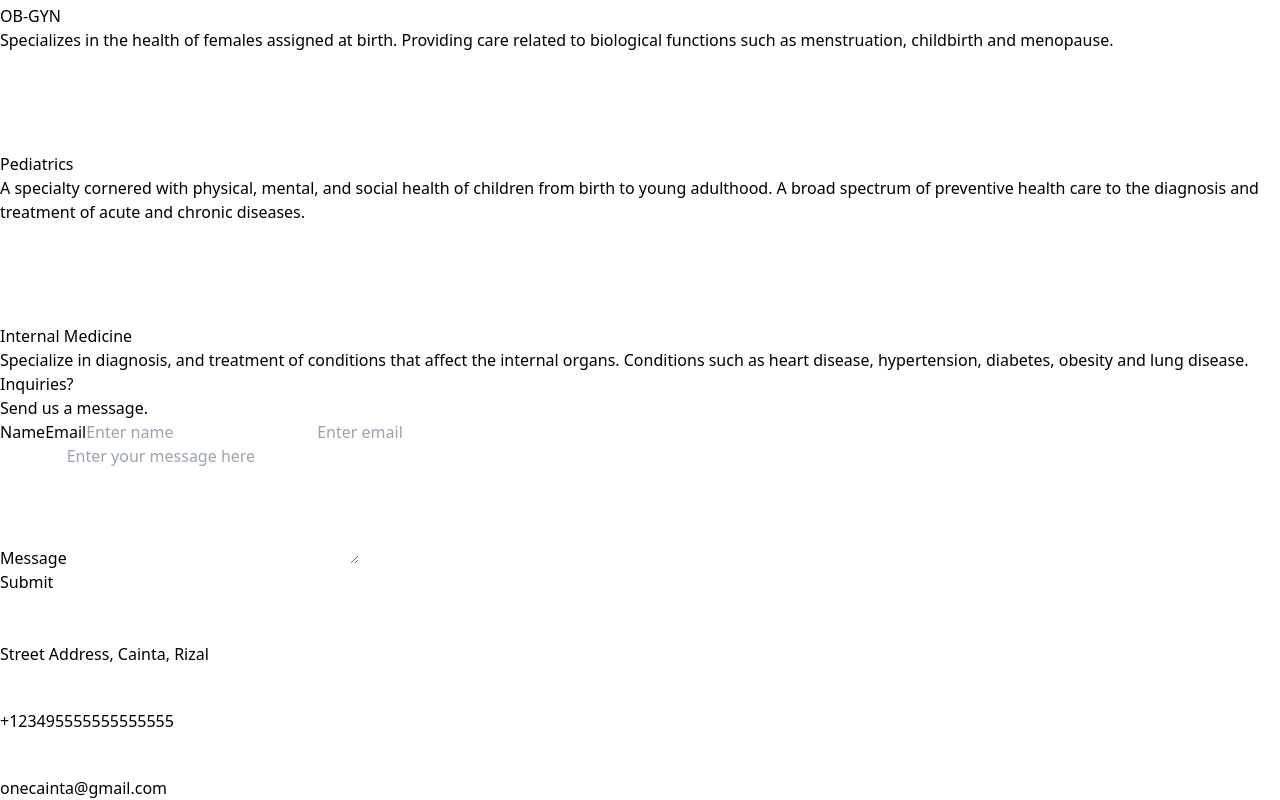
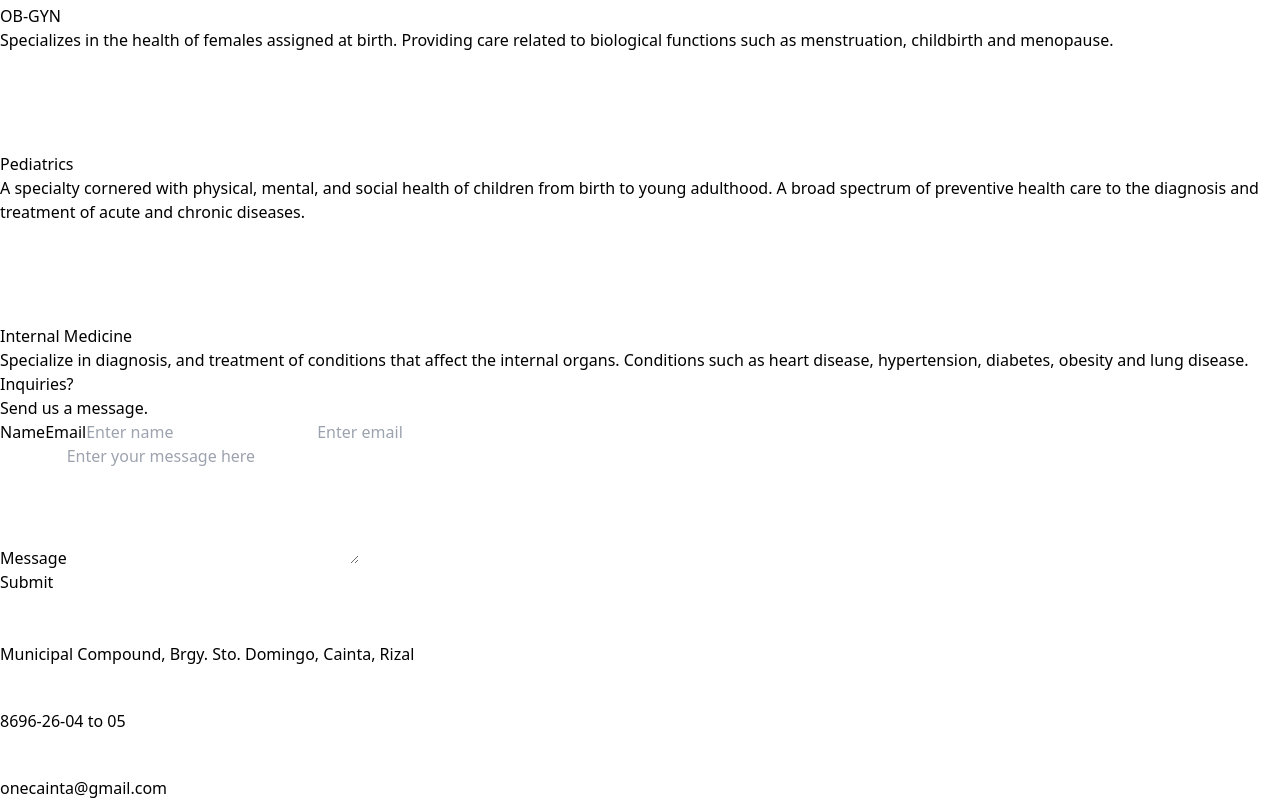
Before and after one commit to onehealth12/OneHealth, a React (Vite) app in the folder frontend/: page / in a window 1280 px wide. Shown: the part 1075-1875 px from the top of the page. Built offline with nearby package versions, Linux system fonts and the light colour scheme; no server answers.

Commit message:
Fixed home page information

```diff
--- a/frontend/src/views/patient/PatientHome.jsx
+++ b/frontend/src/views/patient/PatientHome.jsx
@@ -135,7 +135,7 @@ const PatientHome = () => {
                     color="white"
                     fontSize="3em"
                   />
-                  <p className="break-words">Street Address, Cainta, Rizal</p>
+                  <p className="break-words">Municipal Compound, Brgy. Sto. Domingo, Cainta, Rizal</p>
                 </div>
                 <div className="w-4/5 p-4">
                   <BsFillTelephoneFill
@@ -143,7 +143,7 @@ const PatientHome = () => {
                     color="white"
                     fontSize="2.7em"
                   />
-                  <p className="break-words">+123495555555555555</p>
+                  <p className="break-words">8696-26-04 to 05</p>
                 </div>
                 <div className="w-4/5 p-4">
                   <BsEnvelopeFill
```
